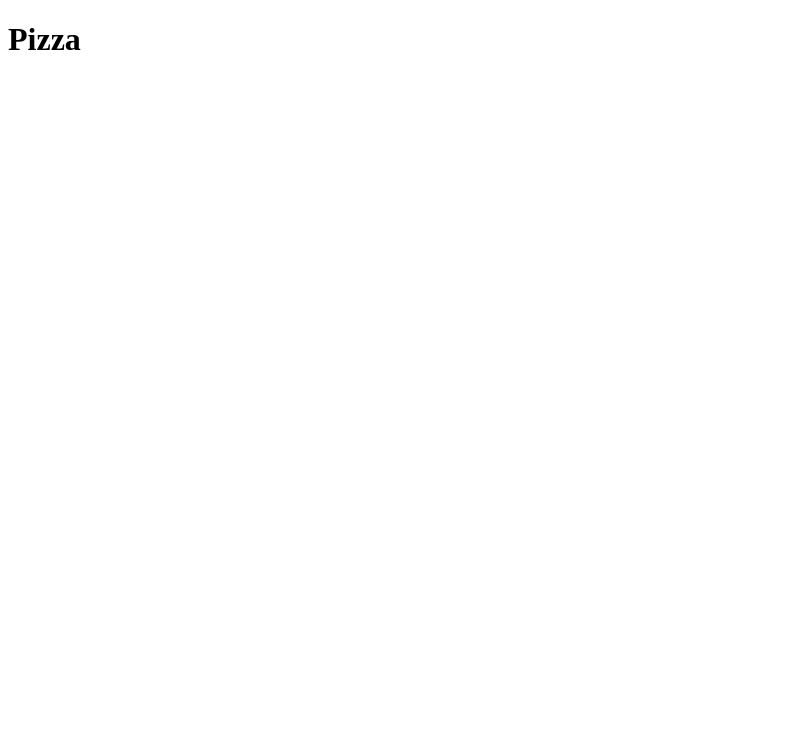
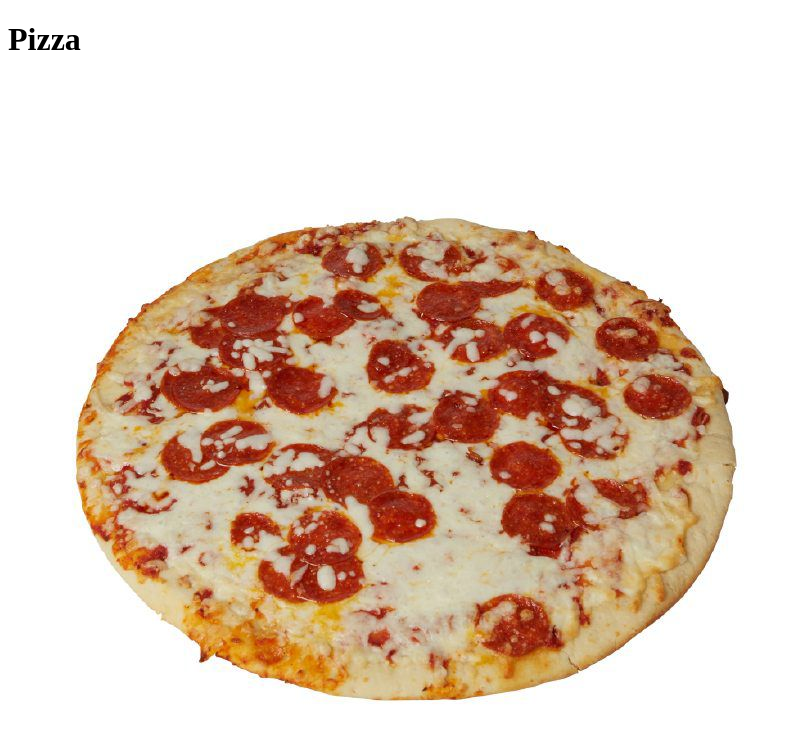
Before and after one commit to iansmith206/odin-recipes, a plain HTML site: page recipes/pizza.html in a window 1280 px wide. Shown: the whole page, without its empty margins (0-792 px from the left). Drawn offline with Linux system fonts and the light colour scheme.

Commit message:
Add pizza.jpg relative link to pizza.html

```diff
--- a/recipes/pizza.html
+++ b/recipes/pizza.html
@@ -6,6 +6,6 @@
 </head>
 <body>
     <h1>Pizza</h1>
-
+    <img src="../img/pizza.jpg" alt="unfinished pizza">
 </body>
 </html>
```
Also changed, not shown: img/pizza.jpg (added).
